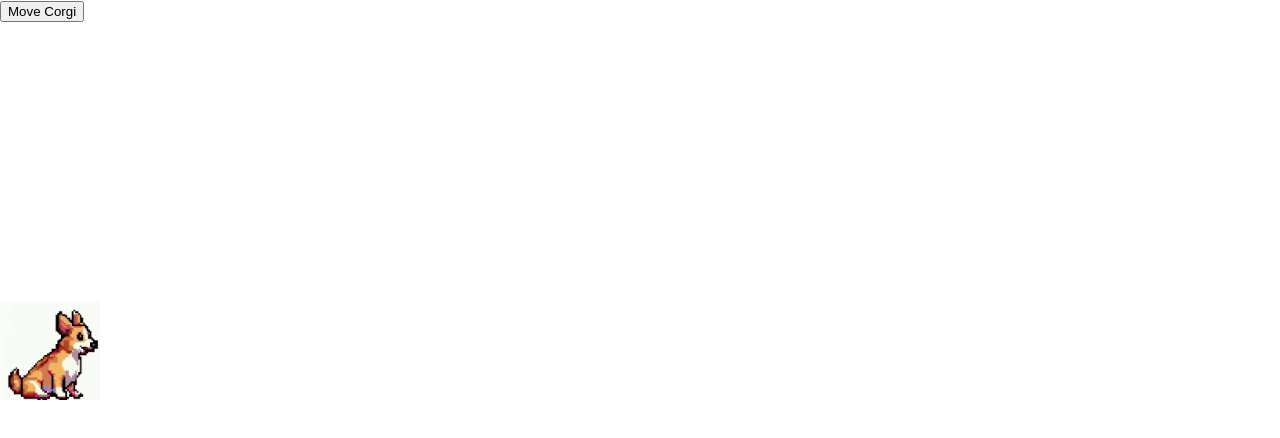
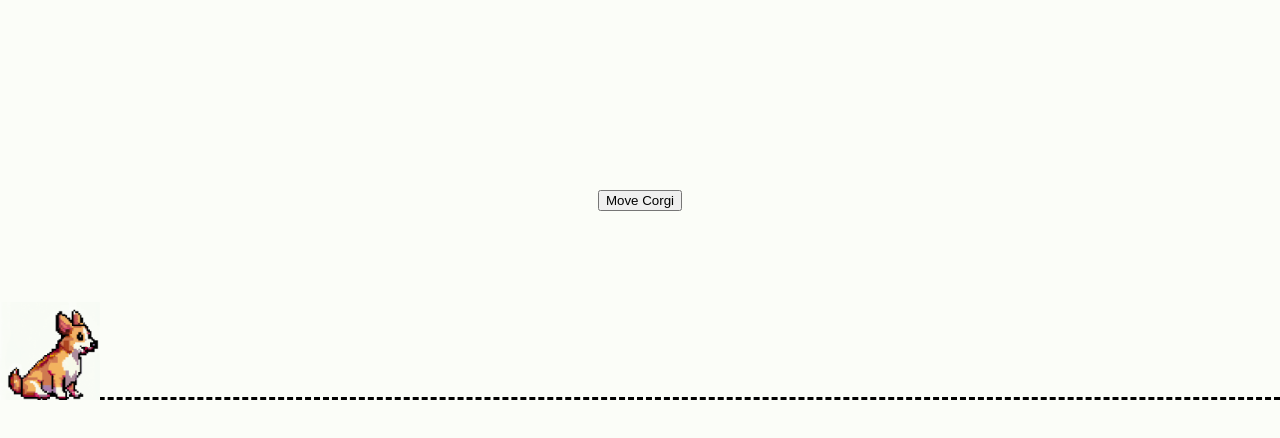
Before and after one commit to hackgoofer/AgentsUnleashed, a React (Create React App) app in the folder puppyracer/: page / in a window 1280 px wide. Shown: the top 438 px of the page. Built offline with nearby package versions, Linux system fonts and the light colour scheme.

Commit message:
timeline

```diff
--- a/puppyracer/src/App.css
+++ b/puppyracer/src/App.css
@@ -1,6 +1,21 @@
+body {
+  background-color: #fbfdf8;
+}
+
+.App {
+  text-align: center;
+}
+
 .App-header {
   position: relative;
   height: 400px;
+  background-color: #fbfdf8;
+  display: flex;
+  flex-direction: column;
+  align-items: center;
+  justify-content: center;
+  font-size: calc(10px + 2vmin);
+  color: white;
 }
 
 .Corgi {
@@ -9,3 +24,11 @@
   width: 100px; /* You can adjust this as needed */
   height: auto; /* Maintains aspect ratio */
 }
+
+.Timeline {
+  position: absolute;
+  bottom: 0;
+  left: 0;
+  right: 0;
+  border-top: 3px dashed black; /* Adjust as necessary */
+}
--- a/puppyracer/src/App.js
+++ b/puppyracer/src/App.js
@@ -19,6 +19,7 @@ function App() {
   return (
     <div className="App">
       <header className="App-header">
+        <div className="Timeline" /> {/* Add this line */}
         <img
           src={corgiGif}
           className="Corgi"
```
